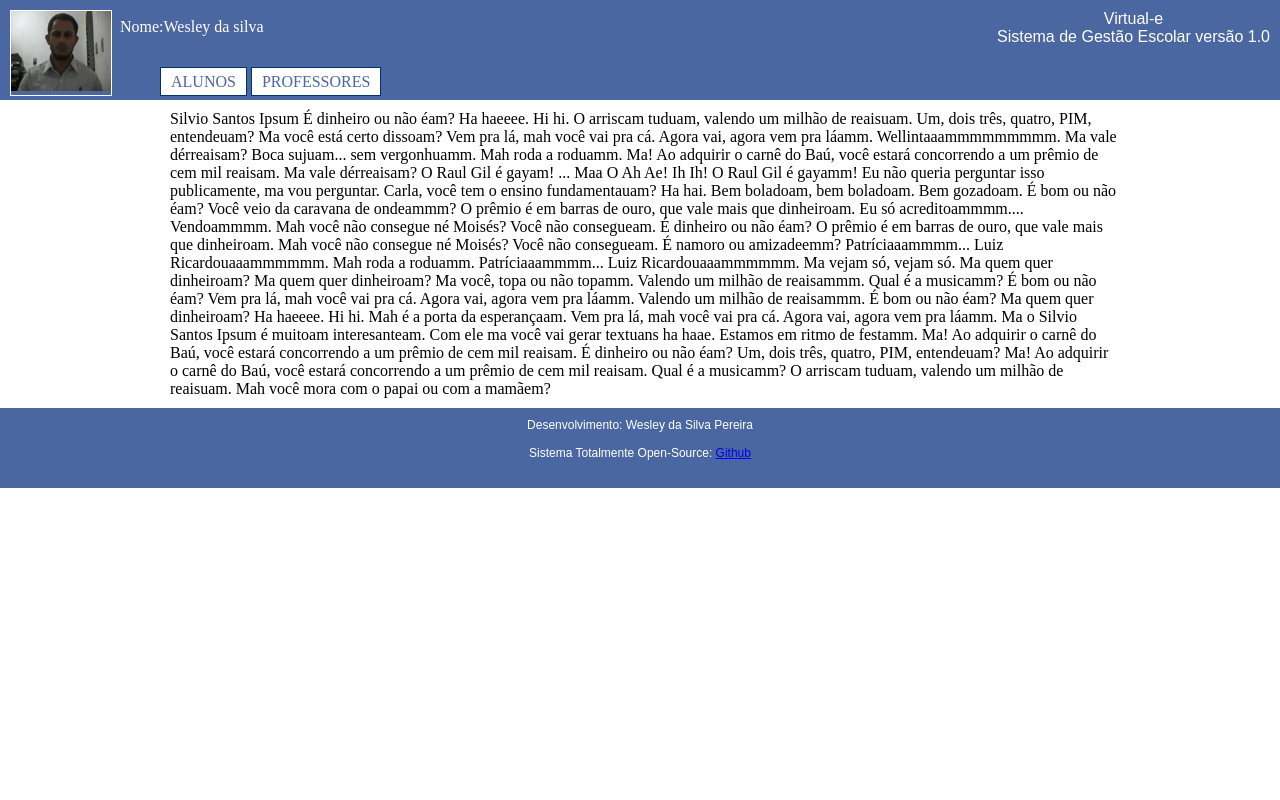
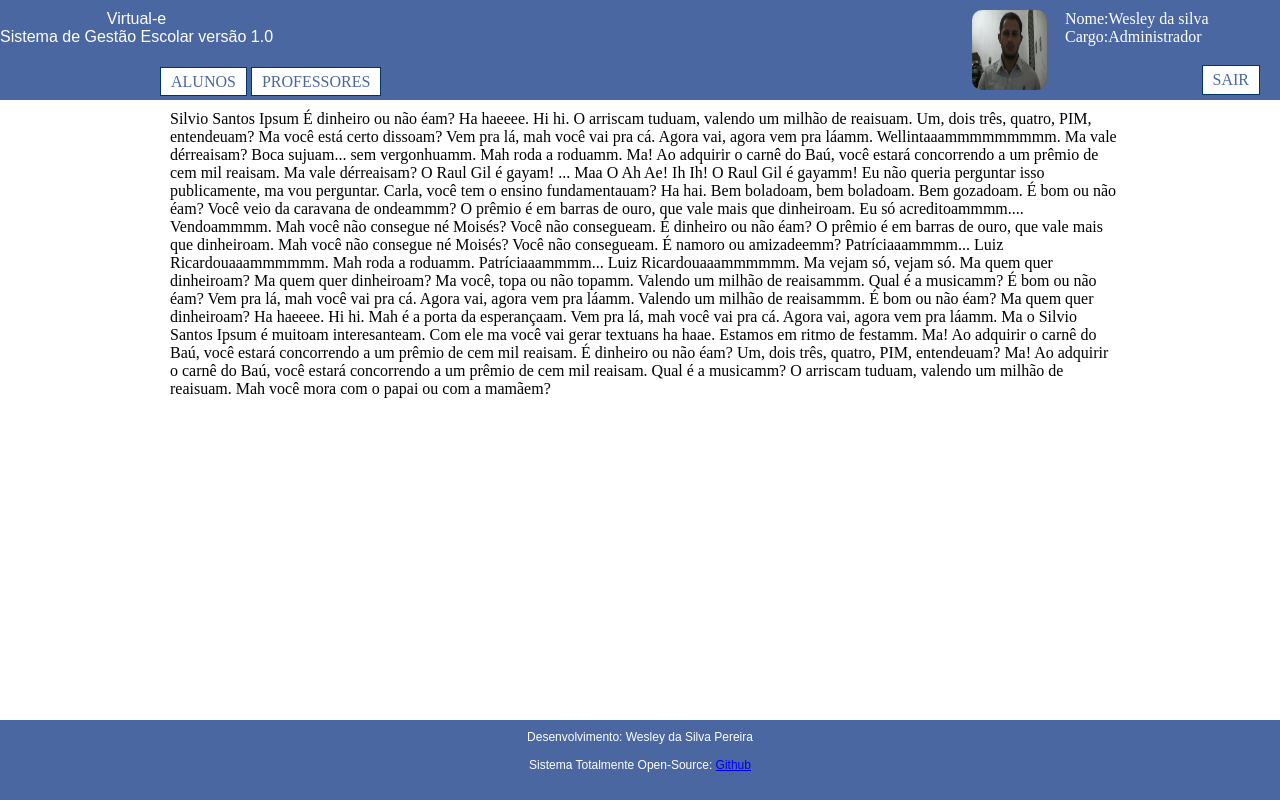
Before and after one commit to Virtual-e/virtual-e, a PHP site: page /sistema/visao/aluno/index.php in a window 1280 px wide. Run offline with PHP 8.4, Linux system fonts and the light colour scheme.

Commit message:
finalizando noite de sabado tela principal pronta

```diff
--- a/sistema/include/css/estilo.css
+++ b/sistema/include/css/estilo.css
@@ -80,7 +80,7 @@ td
     margin-top: 10px;
     margin-right:10px;
     font-family: arial, helvetica, serif;
-    float: right;
+    float: left;
     text-align: center;
 
 }
@@ -91,7 +91,7 @@ td
     color: white;
     background-color: #4b67a1;
     font-family: arial, helvetica, serif;
-
+    position: absolute;
     bottom:0;
     width:100%;
 
@@ -111,9 +111,11 @@ td
 .conteiner
 {
 
-     margin-left: auto;
-  margin-right: auto;
-  width: 960px;
+    margin-left: auto;
+    margin-right: auto;
+    width: 960px;
+    min-width: 600px;
+
 }
 #conteudo
 {
@@ -128,8 +130,11 @@ td
 }
 #foto-user
 {
-   border: 1px solid white;
-   margin-left: 10px;
-   margin-top: 10px;
-   float: left;
+
+    margin-right:  10px;
+    margin-top: 10px;
+    margin-bottom: 0px;
+    border-radius: 10px;
+    text-align: center;
+    float: right;
 }
--- a/sistema/include/css/menu-lateral.css
+++ b/sistema/include/css/menu-lateral.css
@@ -40,3 +40,32 @@ ul li:hover
 
 
 }
+#user-details
+{
+    float: right;
+    margin-top: 10px;
+    margin-right: 5px;
+
+}
+#user-logoff
+{
+    padding: 5px 10px;
+    text-decoration: none;
+    border: 1px solid #036;
+    background-color: white;
+    list-style-type: none;
+    color: #4b67a1;
+    display: inline;
+    margin-top: 37px;
+    margin-right: 15px;
+    float: right;
+    cursor:pointer;
+}
+#user-logoff:hover
+{
+    border: 1px solid white;
+     background-color: #4b67a1;
+     color: white;
+      cursor:pointer;
+
+}
--- a/sistema/include/layout/topo.php
+++ b/sistema/include/layout/topo.php
@@ -14,9 +14,17 @@ data:26/09/2015
     </head>
     <body>
         <div id="logo-cabeçalho"> Virtual-e<br>Sistema de Gestão Escolar   versão 1.0</div>
-        <div id="foto-user"><img src="../../include/imagens/usuarios/semfoto.jpg"  height="80" width="100"><!--aqui entra php -->
+
+        <div id="user-details">
+             &nbsp Nome:Wesley da silva <!--aqui entra php -->
+             <br>  &nbsp Cargo:Administrador
+              <div id="user-logoff">SAIR</div>
         </div>
-        <br>
-         &nbsp Nome:Wesley da silva <!--aqui entra php -->
+
+        <div id="foto-user"><img src="../../include/imagens/usuarios/semfoto.jpg" style="border-radius: 10px;" height="80" width="75" align="bottom"/><!--aqui entra php -->
+
+        </div>
+
+
     </body>
 </html>
```
